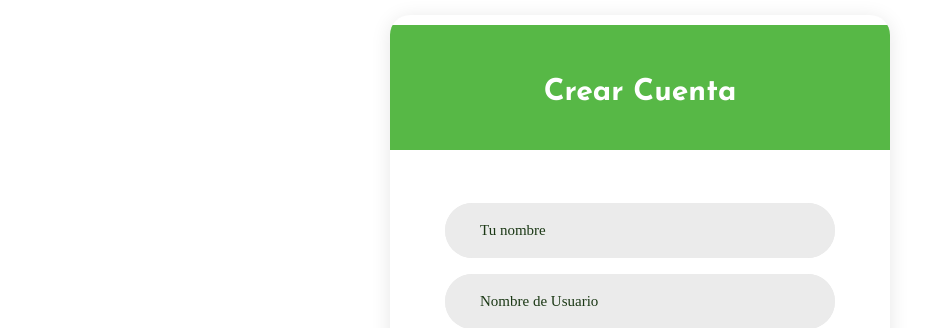
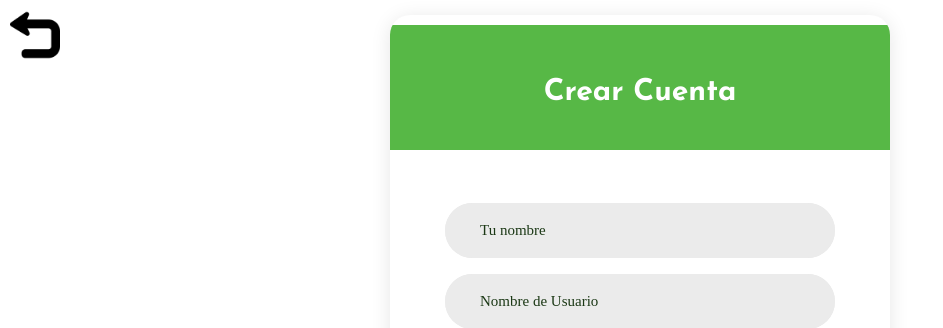
Before and after one commit to davyyelor/VeganMania, a Flask app: page /registro in a window 1280 px wide. Shown: the top 328 px of the page, without its empty margins (0-943 px from the left). Run offline with Flask 2, Linux system fonts and the light colour scheme; some web fonts are replaced.

Commit message:
Añadido botón de retroceso a login y registro

```diff
--- a/app/templates/login.html
+++ b/app/templates/login.html
@@ -4,7 +4,6 @@
     <title>VeganMania</title>
 
     <link rel="shortcut icon" href="{{ url_for('static', filename='images/salad_bowl_food_vegetables_vegan_healthy_food_icon_207981.ico') }}">
-
 
     <meta charset="UTF-8">
     <meta name="viewport" content="width=device-width, initial-scale=1">
@@ -14,6 +13,11 @@
 <body>
     <div class="limiter">
         <div class="container-login100">
+            <!-- Botón de retroceso -->
+            <a href="{{ url_for('index') }}" style="position: absolute; top: 10px; left: 10px;">
+                <img src="{{ url_for('static', filename='images/icons/botonAtras.png') }}" alt="Botón Atrás" style="width: 50px; height: 50px;">
+            </a>
+
             <div class="wrap-login100">
                 <form class="login100-form validate-form p-l-55 p-r-55 p-t-178" action="/login" method="post" novalidate>
                     <span class="login100-form-title">
--- a/app/templates/registro.html
+++ b/app/templates/registro.html
@@ -4,7 +4,6 @@
     <title>VeganMania</title>
 
     <link rel="shortcut icon" href="{{ url_for('static', filename='images/salad_bowl_food_vegetables_vegan_healthy_food_icon_207981.ico') }}">
-
 
     <meta charset="UTF-8">
     <meta name="viewport" content="width=device-width, initial-scale=1">
@@ -14,6 +13,11 @@
 <body>
     <div class="limiter">
         <div class="container-login100">
+            <!-- Botón de retroceso -->
+            <a href="{{ url_for('login') }}" style="position: absolute; top: 10px; left: 10px;">
+                <img src="{{ url_for('static', filename='images/icons/botonAtras.png') }}" alt="Botón Atrás" style="width: 50px; height: 50px;">
+            </a>
+
             <div class="wrap-login100">
                 <form class="login100-form validate-form p-l-55 p-r-55 p-t-178" action="/registro" method="post" novalidate>
                     <span class="login100-form-title">
@@ -78,7 +82,6 @@
                         <span class="txt1">
                             ¡Rellena todos los campos!
                         </span>
-
                     </div>
 
                     <div class="container-login100-form-btn">
```
Also changed, not shown: app/static/images/icons/botonAtras.png (added). Lines whose indentation alone changed are shown as unchanged.
